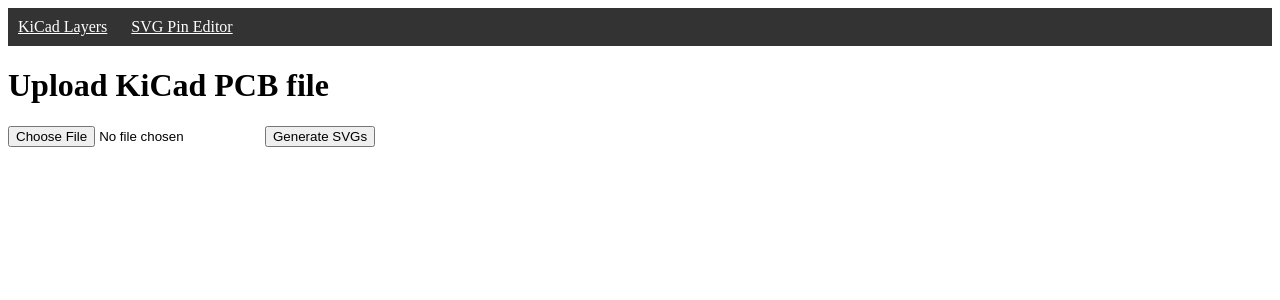
After one commit to mtoldi/svg2pinout, a Flask app: page /kicad in a window 1280 px wide. The commit adds this page. Shown: the top 300 px of the page. Run offline with Flask 3, Linux system fonts and the light colour scheme.

Commit message:
added kicad to svg and nav bar

```diff
--- a/app.py
+++ b/app.py
@@ -1,24 +1,27 @@
 from flask import Flask, render_template, request, redirect, url_for, send_from_directory
 import os
+import subprocess
 from werkzeug.utils import secure_filename
 
 app = Flask(__name__)
-UPLOAD_FOLDER = 'static/uploaded'
-os.makedirs(UPLOAD_FOLDER, exist_ok=True)
-ALLOWED_EXTENSIONS = {'svg'}
 
-def allowed_file(filename):
-    return '.' in filename and filename.rsplit('.', 1)[1].lower() in ALLOWED_EXTENSIONS
+# === SVG PIN EDITOR ===
+SKU_FOLDER = 'static/uploaded'
+os.makedirs(SKU_FOLDER, exist_ok=True)
+ALLOWED_SVG = {'svg'}
 
-@app.route('/', methods=['GET', 'POST'])
-def index():
+def allowed_svg(filename):
+    return '.' in filename and filename.rsplit('.', 1)[1].lower() in ALLOWED_SVG
+
+@app.route('/editor-upload', methods=['GET', 'POST'])
+def editor_upload():
     if request.method == 'POST':
         f = request.files.get('file')
-        if f and allowed_file(f.filename):
+        if f and allowed_svg(f.filename):
             filename = secure_filename("sku.svg")
-            f.save(os.path.join(UPLOAD_FOLDER, filename))
+            f.save(os.path.join(SKU_FOLDER, filename))
             return redirect(url_for('editor'))
-    return render_template('index.html')
+    return render_template('svg_index.html')
 
 @app.route('/editor')
 def editor():
@@ -26,4 +29,56 @@ def editor():
 
 @app.route('/svg/sku.svg')
 def serve_svg():
-    return send_from_directory(UPLOAD_FOLDER, 'sku.svg')
+    return send_from_directory(SKU_FOLDER, 'sku.svg')
+
+# === KICAD TO SVG ===
+KICAD_UPLOAD = 'uploads'
+SVG_LAYER_FOLDER = 'static/svg_layers'
+os.makedirs(KICAD_UPLOAD, exist_ok=True)
+os.makedirs(SVG_LAYER_FOLDER, exist_ok=True)
+ALLOWED_KICAD = {'kicad_pcb'}
+
+def allowed_kicad(filename):
+    return '.' in filename and filename.rsplit('.', 1)[1].lower() in ALLOWED_KICAD
+
+def export_svg_layers(pcb_path, output_dir):
+    subprocess.run([
+        "kicad-cli", "pcb", "export", "svg", pcb_path,
+        "--layers", "Edge.Cuts,F.Silkscreen,User.Drawings,F.Mask",
+        "--mode-multi",
+        "--output", output_dir,
+        "--black-and-white",
+        "--exclude-drawing-sheet",
+        "--page-size-mode", "2"
+    ])
+
+@app.route('/kicad', methods=['GET', 'POST'])
+def kicad_index():
+    if request.method == 'POST':
+        file = request.files.get('file')
+        if file and allowed_kicad(file.filename):
+            filename = secure_filename(file.filename)
+            path = os.path.join(KICAD_UPLOAD, filename)
+            file.save(path)
+
+            # Clear existing SVGs
+            for f in os.listdir(SVG_LAYER_FOLDER):
+                os.remove(os.path.join(SVG_LAYER_FOLDER, f))
+
+            export_svg_layers(path, SVG_LAYER_FOLDER)
+            return redirect(url_for('layers'))
+    return render_template('kicad_index.html')
+
+@app.route('/kicad/layers')
+def layers():
+    svg_files = [f for f in os.listdir(SVG_LAYER_FOLDER) if f.endswith('.svg')]
+    return render_template('layers.html', svg_files=svg_files)
+
+@app.route('/kicad/svg/<filename>')
+def serve_layer(filename):
+    return send_from_directory(SVG_LAYER_FOLDER, filename)
+
+# === HOME REDIRECT ===
+@app.route('/')
+def home():
+    return redirect(url_for('kicad_index'))
--- /dev/null
+++ b/templates/kicad_index.html
@@ -0,0 +1,19 @@
+<!DOCTYPE html>
+<html>
+<head>
+  <title>KiCad SVG Export</title>
+</head>
+<body>
+  <div style="background:#333; color:white; padding:10px;">
+    <a href="/kicad" style="color:white; margin-right:20px;">KiCad Layers</a>
+    <a href="/editor-upload" style="color:white;">SVG Pin Editor</a>
+
+  </div>
+
+  <h1>Upload KiCad PCB file</h1>
+  <form method="POST" enctype="multipart/form-data">
+    <input type="file" name="file" accept=".kicad_pcb" required>
+    <button type="submit">Generate SVGs</button>
+  </form>
+</body>
+</html>
--- a/templates/index.html
+++ b/templates/svg_index.html
@@ -4,6 +4,12 @@
   <title>SVG Upload</title>
 </head>
 <body>
+<div style="background:#333; color:white; padding:10px;">
+  <a href="/kicad" style="color:white; margin-right:20px;">KiCad Layers</a>
+  <a href="/editor-upload" style="color:white;">SVG Pin Editor</a>
+
+</div>
+
   <h2>Upload SKU SVG</h2>
   <form method="POST" enctype="multipart/form-data">
     <input type="file" name="file" accept=".svg" required>
```
Also changed, not shown: templates/editor.html (+7 -0 lines), templates/layers.html (added, +194 -0 lines), static/svg_layers/Dasduino_CORE-Edge_Cuts.svg (added), static/svg_layers/Dasduino_CORE-F_Mask.svg (added), static/svg_layers/Dasduino_CORE-F_Silkscreen.svg (added), static/svg_layers/Dasduino_CORE-User_Drawings.svg (added), 2 other files.
